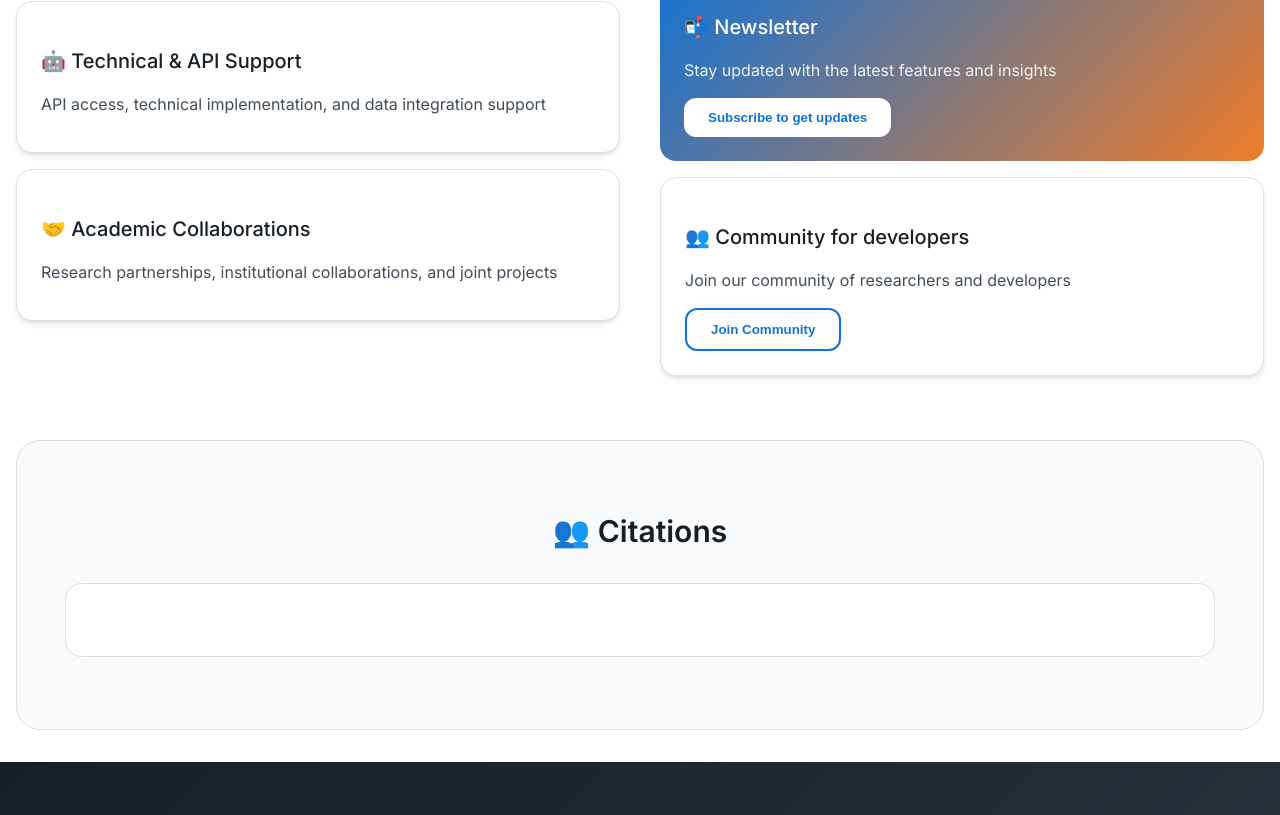
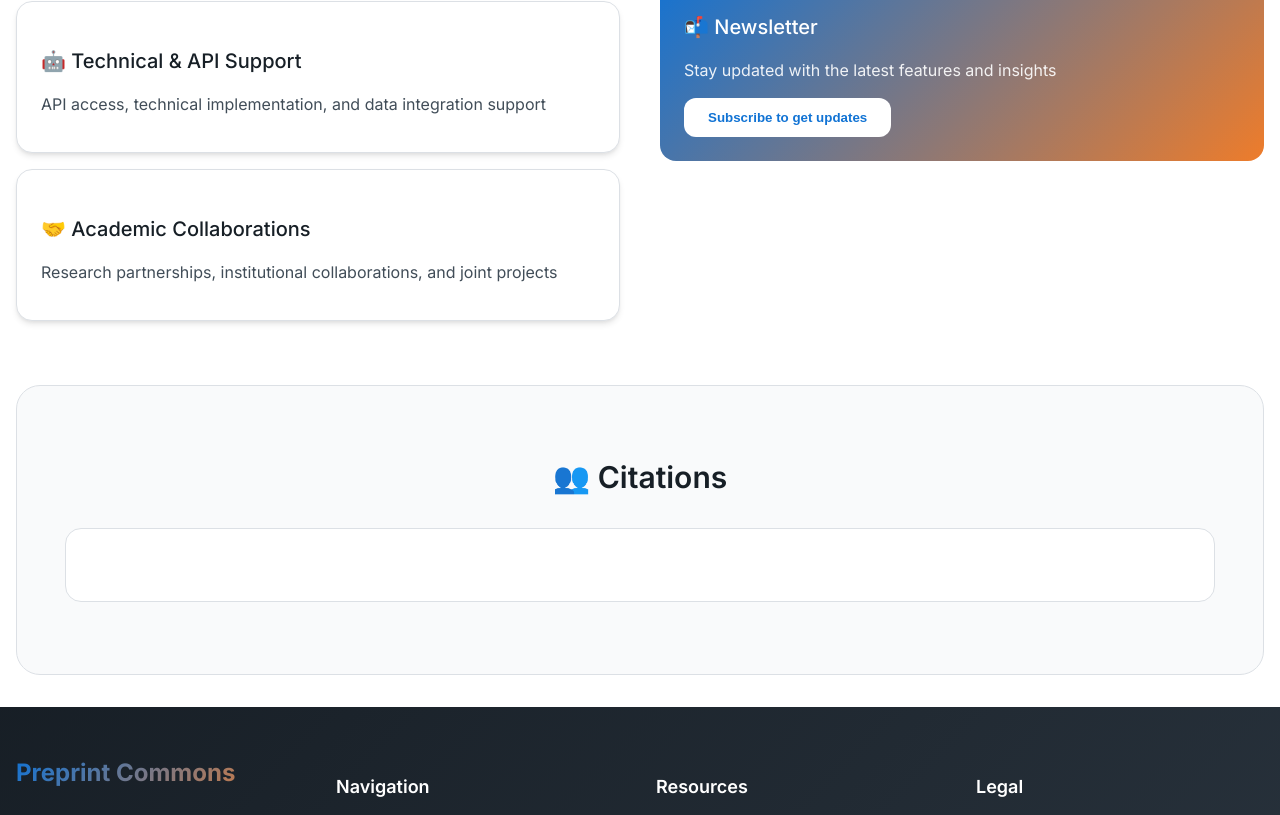
Before and after one commit to Bibhuprasadbehera/Preprint-commons, a React (Vite) app in the folder frontend/: page /contact in a window 1280 px wide. Shown: the part 632-1447 px from the top of the page. Built offline with nearby package versions, Linux system fonts and the light colour scheme.

Commit message:
minor changes

```diff
--- a/frontend/src/components/layout/Footer/Footer.jsx
+++ b/frontend/src/components/layout/Footer/Footer.jsx
@@ -27,7 +27,7 @@ const Footer = () => {
                 </svg>
               </a>
               <a
-                href="https://github.com/Bibhuprasadbehera/Preprint-commons"
+                href="https://github.com/binaypanda/Preprint-commons"
                 className={styles.socialLink}
                 target="_blank"
                 rel="noopener noreferrer"
@@ -86,7 +86,7 @@ const Footer = () => {
 
         <div className={styles.bottom}>
             <div className={styles.copyright}>
-                <a href='https://www.binaypandalab.org/' style={{ color: 'inherit', textDecoration: 'none' }}>© 2025 Preprint Commons. All rights reserved. Genome Science and Technology Lab, JNU, New Delhi, India</a>
+                <a href='https://www.binaypandalab.org/' style={{ color: 'inherit', textDecoration: 'none' }}>© 2025 Preprint Commons. All rights reserved. Genome Science and Technology Lab, Jawaharlal Nehru University, New Delhi, India</a>
             </div>
             <div className={styles.bottomLinks}>
           </div>
--- a/frontend/src/pages/ContactPage.jsx
+++ b/frontend/src/pages/ContactPage.jsx
@@ -186,38 +186,6 @@ const ContactPage = () => {
                   Subscribe to get updates
                 </button>
               </div>
-
-              {/* Community */}
-              <div className="animate-slideInRight" style={{
-                animationDelay: '0.4s',
-                background: 'var(--color-bg-primary)',
-                borderRadius: 'var(--radius-xl)',
-                padding: 'var(--spacing-xl)',
-                border: '1px solid var(--color-neutral-200)',
-                boxShadow: 'var(--shadow-md)'
-              }}>
-                <h3 className="text-heading-4" style={{ color: 'var(--color-text-primary)', marginBottom: 'var(--spacing-lg)' }}>
-                  👥 Community for developers
-                </h3>
-                <p className="text-body" style={{
-                  color: 'var(--color-text-secondary)',
-                  marginBottom: 'var(--spacing-lg)'
-                }}>
-                  Join our community of researchers and developers
-                </p>
-                <button style={{
-                  background: 'transparent',
-                  color: 'var(--color-primary)',
-                  border: '2px solid var(--color-primary)',
-                  padding: 'var(--spacing-md) var(--spacing-xl)',
-                  borderRadius: 'var(--radius-lg)',
-                  fontWeight: 'var(--font-weight-semibold)',
-                  cursor: 'pointer',
-                  transition: 'all var(--transition-normal)'
-                }}>
-                  Join Community
-                </button>
-              </div>
             </div>
           </div>
         </div>
--- a/frontend/src/pages/HomePage.jsx
+++ b/frontend/src/pages/HomePage.jsx
@@ -33,6 +33,7 @@ const HomePage = () => {
         </section>
 
         {/* What Researchers Say Section */}
+        {/*
         <section className={styles.testimonials}>
           <div className={styles.container}>
             <div className={styles.sectionHeader}>
@@ -60,6 +61,7 @@ const HomePage = () => {
             </div>
           </div>
         </section>
+        */}
 
         {/* How to Cite Section */}
         <section className={styles.citationSection}>
```
